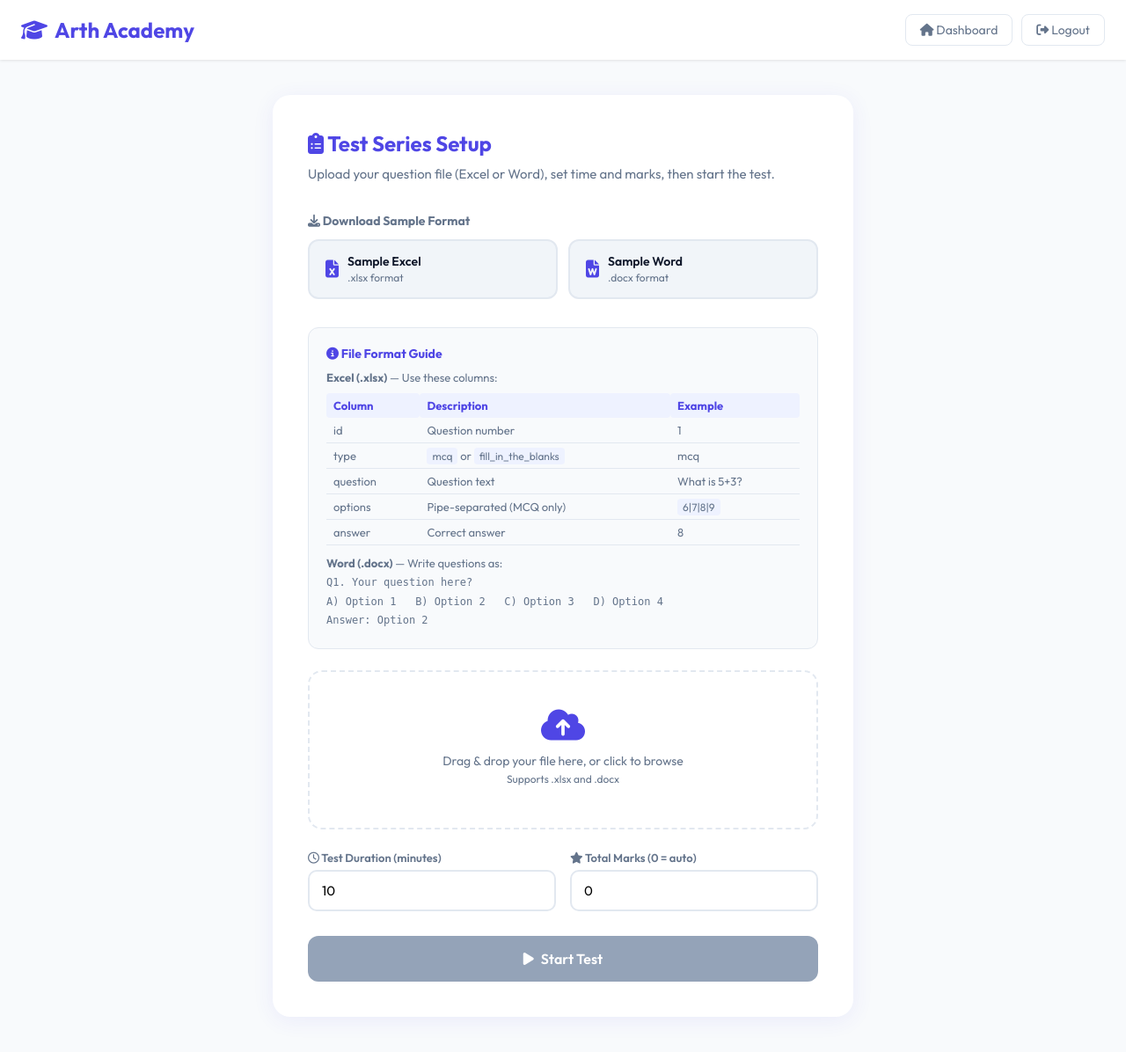
After one commit to shubham-cfd01/test_generator, a Flask app: template templates/series/setup.html in a window 1280 px wide. The commit adds this page. Shown: the whole page at 88% size. Run offline with Flask 3, Linux system fonts and the light colour scheme; the template is opened without the code that fills it, so the values that code supplies are empty.

Commit message:
Upgrade Test Series - file upload, custom timer/marks, sample downloads
Made-with: Cursor

```diff
--- a/app.py
+++ b/app.py
@@ -1373,21 +1373,111 @@ def generator_home():
 
 
 # ─── TEST SERIES ROUTES ─────────────────────────────────
-def load_questions_from_excel():
-    try:
-        xl_path = os.path.join(os.path.dirname(__file__), 'data', 'questions.xlsx')
-        df = pd.read_excel(xl_path)
-        df = df.fillna('')
-        questions_list = df.to_dict('records')
-        for q in questions_list:
-            if q['type'] == 'mcq' and q['options']:
-                q['options'] = [opt.strip() for opt in str(q['options']).split('|')]
-            else:
-                q['options'] = []
-        return questions_list
-    except Exception as e:
-        print(f"Error loading Excel file: {e}")
-        return []
+# In-memory store for uploaded test sessions
+test_sessions = {}
+
+
+def parse_questions_from_excel(file_stream):
+    df = pd.read_excel(file_stream)
+    df.columns = [c.strip().lower() for c in df.columns]
+    df = df.fillna('')
+    questions = []
+    for i, row in df.iterrows():
+        q = {
+            'id': int(row.get('id', i + 1)),
+            'type': str(row.get('type', 'mcq')).strip().lower(),
+            'question': str(row.get('question', '')),
+            'answer': str(row.get('answer', '')),
+            'options': []
+        }
+        opts = str(row.get('options', ''))
+        if q['type'] == 'mcq' and opts:
+            q['options'] = [o.strip() for o in opts.split('|')]
+        questions.append(q)
+    return questions
+
+
+def parse_questions_from_docx(file_stream):
+    from docx import Document
+    doc = Document(file_stream)
+    questions = []
+    q_id = 0
+    current_q = None
+
+    for para in doc.paragraphs:
+        text = para.text.strip()
+        if not text:
+            continue
+        style_name = (para.style.name or '').lower()
+
+        if text.lower().startswith('q') and ('.' in text[:5] or ')' in text[:5]):
+            if current_q:
+                questions.append(current_q)
+            q_id += 1
+            q_text = _re.sub(r'^[Qq]\d+[\.\)]\s*', '', text).strip()
+            current_q = {'id': q_id, 'type': 'fill_in_the_blanks', 'question': q_text, 'options': [], 'answer': ''}
+
+        elif text.lower().startswith('answer:') or text.lower().startswith('ans:'):
+            if current_q:
+                ans = _re.sub(r'^(?:answer|ans)\s*:\s*', '', text, flags=_re.IGNORECASE).strip()
+                current_q['answer'] = ans
+
+        elif text.lower().startswith(('a)', 'b)', 'c)', 'd)', 'a.', 'b.', 'c.', 'd.')):
+            if current_q:
+                current_q['type'] = 'mcq'
+                opt_text = _re.sub(r'^[a-dA-D][\.\)]\s*', '', text).strip()
+                current_q['options'].append(opt_text)
+
+        elif current_q and not current_q['question']:
+            current_q['question'] = text
+
+    if current_q:
+        questions.append(current_q)
+    return questions
+
+
+def generate_sample_excel():
+    data = [
+        {"id": 1, "type": "mcq", "question": "Which of the following is a rational number?", "options": "√2|π|0|√3", "answer": "0"},
+        {"id": 2, "type": "mcq", "question": "What is the square of 15?", "options": "225|255|125|325", "answer": "225"},
+        {"id": 3, "type": "mcq", "question": "If 3x + 5 = 20, what is the value of x?", "options": "3|5|15|4", "answer": "5"},
+        {"id": 4, "type": "fill_in_the_blanks", "question": "The cube root of 512 is ____.", "options": "", "answer": "8"},
+        {"id": 5, "type": "fill_in_the_blanks", "question": "The reciprocal of -3/4 is ____.", "options": "", "answer": "-4/3"},
+    ]
+    df = pd.DataFrame(data)
+    buf = BytesIO()
+    df.to_excel(buf, index=False)
+    buf.seek(0)
+    return buf
+
+
+def generate_sample_docx():
+    from docx import Document
+    doc = Document()
+    doc.add_heading('Sample Test Questions', level=1)
+    doc.add_paragraph('Format: Start each question with Q1. Q2. etc.\n'
+                      'Add options as A) B) C) D) on separate lines.\n'
+                      'Write Answer: on a separate line.\n')
+    doc.add_paragraph('Q1. Which of the following is a rational number?')
+    doc.add_paragraph('A) √2')
+    doc.add_paragraph('B) π')
+    doc.add_paragraph('C) 0')
+    doc.add_paragraph('D) √3')
+    doc.add_paragraph('Answer: 0')
+    doc.add_paragraph('')
+    doc.add_paragraph('Q2. What is the square of 15?')
+    doc.add_paragraph('A) 225')
+    doc.add_paragraph('B) 255')
+    doc.add_paragraph('C) 125')
+    doc.add_paragraph('D) 325')
+    doc.add_paragraph('Answer: 225')
+    doc.add_paragraph('')
+    doc.add_paragraph('Q3. The cube root of 512 is ____.')
+    doc.add_paragraph('Answer: 8')
+    buf = BytesIO()
+    doc.save(buf)
+    buf.seek(0)
+    return buf
 
 
 @app.route('/series')
@@ -1395,15 +1485,76 @@ def load_questions_from_excel():
 def series_home():
     if not user_has_product('series'):
         return render_template('no_access.html', product='Test Series'), 403
-    questions_data = load_questions_from_excel()
-    return render_template('series/index.html', questions=questions_data)
-
-
-@app.route('/series/submit', methods=['POST'])
+    return render_template('series/setup.html')
+
+
+@app.route('/series/sample/excel')
 @login_required
-def series_submit():
+def series_sample_excel():
+    buf = generate_sample_excel()
+    return send_file(buf, as_attachment=True, download_name='sample_questions.xlsx', mimetype='application/vnd.openxmlformats-officedocument.spreadsheetml.sheet')
+
+
+@app.route('/series/sample/word')
+@login_required
+def series_sample_word():
+    buf = generate_sample_docx()
+    return send_file(buf, as_attachment=True, download_name='sample_questions.docx', mimetype='application/vnd.openxmlformats-officedocument.wordprocessingml.document')
+
+
+@app.route('/series/start', methods=['POST'])
+@login_required
+def series_start():
+    if 'file' not in request.files:
+        return jsonify({"error": "No file uploaded"}), 400
+    file = request.files['file']
+    filename = file.filename.lower()
+    timer_mins = int(request.form.get('timer', 10))
+    total_marks = int(request.form.get('marks', 0))
+
     try:
-        questions_data = load_questions_from_excel()
+        if filename.endswith('.xlsx') or filename.endswith('.xls'):
+            questions = parse_questions_from_excel(file)
+        elif filename.endswith('.docx'):
+            questions = parse_questions_from_docx(file)
+        else:
+            return jsonify({"error": "Unsupported file format. Upload .xlsx or .docx"}), 400
+    except Exception as e:
+        return jsonify({"error": f"Failed to parse file: {str(e)}"}), 400
+
+    if not questions:
+        return jsonify({"error": "No questions found in the file. Check the format."}), 400
+
+    test_id = str(uuid.uuid4())
+    test_sessions[test_id] = {
+        'questions': questions,
+        'timer': timer_mins,
+        'marks': total_marks,
+    }
+    return jsonify({"test_id": test_id})
+
+
+@app.route('/series/test/<test_id>')
+@login_required
+def series_test(test_id):
+    ts = test_sessions.get(test_id)
+    if not ts:
+        return "Test not found or expired.", 404
+    return render_template('series/index.html',
+                           questions=ts['questions'],
+                           timer=ts['timer'],
+                           marks=ts['marks'],
+                           test_id=test_id)
+
+
+@app.route('/series/submit/<test_id>', methods=['POST'])
+@login_required
+def series_submit(test_id):
+    ts = test_sessions.get(test_id)
+    if not ts:
+        return jsonify({"error": "Test session expired."}), 404
+    try:
+        questions_data = ts['questions']
         user_answers = request.get_json()
         score = 0
         total_questions = len(questions_data)
@@ -1421,29 +1572,41 @@ def series_submit():
                 "correct_answer": q['answer'],
                 "user_answer": user_answers.get(q_id, "")
             })
+        marks_per_q = ts['marks'] / total_questions if ts['marks'] and total_questions else 0
+        total_scored = round(score * marks_per_q, 1) if ts['marks'] else score
         return jsonify({
             "score": score,
             "total": total_questions,
             "percentage": round((score / total_questions) * 100, 2) if total_questions else 0,
-            "results": results
+            "results": results,
+            "marks_scored": total_scored,
+            "marks_total": ts['marks']
         })
     except Exception as e:
         return jsonify({"error": str(e)}), 400
 
 
-@app.route('/series/download_test')
+@app.route('/series/download_test/<test_id>')
 @login_required
-def series_download():
-    questions_data = load_questions_from_excel()
+def series_download(test_id):
+    ts = test_sessions.get(test_id)
+    if not ts:
+        return "Test not found.", 404
+    questions_data = ts['questions']
     buffer = BytesIO()
     p = canvas.Canvas(buffer, pagesize=letter)
     width, height = letter
     p.setFont("Helvetica-Bold", 18)
-    p.drawString(200, height - 50, "Arth Academy - Class 8 Math Test")
+    p.drawString(200, height - 50, "Arth Academy - Math Test")
     p.setFont("Helvetica", 12)
     p.drawString(50, height - 80, "Name: ________________________")
-    p.drawString(400, height - 80, "Date: _____________")
-    y = height - 120
+    p.drawString(350, height - 80, "Date: _____________")
+    if ts['marks']:
+        p.drawString(50, height - 100, f"Total Marks: {ts['marks']}")
+        p.drawString(350, height - 100, f"Time: {ts['timer']} minutes")
+        y = height - 130
+    else:
+        y = height - 110
     for i, q in enumerate(questions_data, 1):
         if y < 100:
             p.showPage()
@@ -1453,11 +1616,10 @@ def series_download():
         y -= 25
         p.setFont("Helvetica", 12)
         if q['type'] == 'mcq':
-            options = q['options']
             labels = ["A)", "B)", "C)", "D)"]
             opt_x = 70
-            for j in range(min(len(options), 4)):
-                p.drawString(opt_x, y, f"{labels[j]} {options[j]}")
+            for j in range(min(len(q['options']), 4)):
+                p.drawString(opt_x, y, f"{labels[j]} {q['options'][j]}")
                 opt_x += 120
             y -= 30
         else:
@@ -1465,7 +1627,7 @@ def series_download():
     p.showPage()
     p.save()
     buffer.seek(0)
-    return send_file(buffer, as_attachment=True, download_name='Arth_Academy_Math_Test.pdf', mimetype='application/pdf')
+    return send_file(buffer, as_attachment=True, download_name='Arth_Academy_Test.pdf', mimetype='application/pdf')
 
 
 @app.route('/login', methods=['GET', 'POST'])
--- a/requirements.txt
+++ b/requirements.txt
@@ -6,3 +6,4 @@ matplotlib
 numpy
 pandas
 openpyxl
+python-docx
--- /dev/null
+++ b/templates/series/setup.html
@@ -0,0 +1,220 @@
+<!DOCTYPE html>
+<html lang="en">
+<head>
+    <meta charset="UTF-8">
+    <meta name="viewport" content="width=device-width, initial-scale=1.0">
+    <title>Test Series Setup - Arth Academy</title>
+    <link href="https://fonts.googleapis.com/css2?family=Outfit:wght@300;400;600;700&display=swap" rel="stylesheet">
+    <link rel="stylesheet" href="https://cdnjs.cloudflare.com/ajax/libs/font-awesome/6.4.0/css/all.min.css">
+    <style>
+        :root { --primary:#4F46E5; --primary-light:#6366F1; --primary-dark:#4338CA; --bg:#F8FAFC; --text:#0F172A; --muted:#64748B; --border:#E2E8F0; --success:#10B981; }
+        * { margin:0; padding:0; box-sizing:border-box; font-family:'Outfit',sans-serif; }
+        body { background:var(--bg); color:var(--text); min-height:100vh; }
+        .header {
+            background:white; box-shadow:0 1px 3px rgba(0,0,0,0.1); padding:16px 24px;
+            display:flex; justify-content:space-between; align-items:center;
+        }
+        .logo { font-size:24px; font-weight:700; color:var(--primary); display:flex; align-items:center; gap:8px; }
+        .nav-links { display:flex; gap:10px; }
+        .nav-links a {
+            color:var(--muted); text-decoration:none; font-size:14px;
+            padding:8px 16px; border:1px solid var(--border); border-radius:8px;
+        }
+        .nav-links a:hover { background:#f1f5f9; }
+
+        .container { max-width:700px; margin:40px auto; padding:0 20px; }
+        .card {
+            background:white; border-radius:20px; padding:40px;
+            box-shadow:0 4px 24px rgba(79,70,229,0.08);
+        }
+        .card h2 { font-size:24px; margin-bottom:8px; color:var(--primary); }
+        .card .desc { color:var(--muted); font-size:15px; margin-bottom:32px; line-height:1.6; }
+
+        .samples {
+            display:grid; grid-template-columns:1fr 1fr; gap:12px; margin-bottom:32px;
+        }
+        .sample-btn {
+            display:flex; align-items:center; gap:10px; padding:14px 18px;
+            background:#F1F5F9; border:2px solid var(--border); border-radius:12px;
+            text-decoration:none; color:var(--text); font-weight:600; font-size:14px;
+            transition:all 0.2s;
+        }
+        .sample-btn:hover { border-color:var(--primary); background:#EEF2FF; }
+        .sample-btn i { font-size:20px; color:var(--primary); }
+        .sample-btn .sub { font-size:12px; color:var(--muted); font-weight:400; }
+
+        .upload-area {
+            border:2px dashed var(--border); border-radius:16px; padding:40px;
+            text-align:center; cursor:pointer; transition:all 0.2s; margin-bottom:24px;
+            position:relative;
+        }
+        .upload-area:hover, .upload-area.dragover { border-color:var(--primary); background:#EEF2FF; }
+        .upload-area i { font-size:40px; color:var(--primary); margin-bottom:12px; }
+        .upload-area p { color:var(--muted); font-size:14px; }
+        .upload-area .filename { color:var(--success); font-weight:600; font-size:15px; margin-top:8px; }
+        .upload-area input { position:absolute; inset:0; opacity:0; cursor:pointer; }
+
+        .settings { display:grid; grid-template-columns:1fr 1fr; gap:16px; margin-bottom:28px; }
+        .field label { display:block; font-size:13px; font-weight:600; color:var(--muted); margin-bottom:6px; }
+        .field input, .field select {
+            width:100%; padding:12px 14px; border:2px solid var(--border); border-radius:10px;
+            font-size:15px; font-family:'Outfit',sans-serif; outline:none; transition:border 0.2s;
+        }
+        .field input:focus, .field select:focus { border-color:var(--primary); }
+
+        .start-btn {
+            width:100%; padding:16px; background:var(--primary); color:white; border:none;
+            border-radius:12px; font-size:16px; font-weight:600; cursor:pointer;
+            font-family:'Outfit',sans-serif; transition:background 0.2s; display:flex;
+            align-items:center; justify-content:center; gap:8px;
+        }
+        .start-btn:hover { background:var(--primary-dark); }
+        .start-btn:disabled { background:#94A3B8; cursor:not-allowed; }
+
+        .error-msg {
+            background:#FEF2F2; color:#DC2626; padding:12px; border-radius:8px;
+            margin-bottom:16px; font-size:14px; display:none;
+        }
+
+        .format-guide {
+            background:#F8FAFC; border:1px solid var(--border); border-radius:12px;
+            padding:20px; margin-bottom:24px;
+        }
+        .format-guide h4 { font-size:14px; color:var(--primary); margin-bottom:10px; }
+        .format-guide table { width:100%; font-size:13px; border-collapse:collapse; }
+        .format-guide th { text-align:left; padding:6px 8px; background:#EEF2FF; color:var(--primary); border-radius:4px; }
+        .format-guide td { padding:6px 8px; color:var(--muted); border-bottom:1px solid var(--border); }
+        .format-guide code { background:#EEF2FF; padding:2px 6px; border-radius:4px; font-size:12px; }
+
+        @media (max-width:600px) { .samples, .settings { grid-template-columns:1fr; } }
+    </style>
+</head>
+<body>
+    <header class="header">
+        <div class="logo"><i class="fa-solid fa-graduation-cap"></i> Arth Academy</div>
+        <div class="nav-links">
+            <a href="{{ url_for('dashboard') }}"><i class="fa-solid fa-house"></i> Dashboard</a>
+            <a href="{{ url_for('logout') }}"><i class="fa-solid fa-right-from-bracket"></i> Logout</a>
+        </div>
+    </header>
+
+    <div class="container">
+        <div class="card">
+            <h2><i class="fa-solid fa-clipboard-list"></i> Test Series Setup</h2>
+            <p class="desc">Upload your question file (Excel or Word), set time and marks, then start the test.</p>
+
+            <h4 style="font-size:14px;color:var(--muted);margin-bottom:12px;"><i class="fa-solid fa-download"></i> Download Sample Format</h4>
+            <div class="samples">
+                <a href="{{ url_for('series_sample_excel') }}" class="sample-btn">
+                    <i class="fa-solid fa-file-excel"></i>
+                    <div>Sample Excel<br><span class="sub">.xlsx format</span></div>
+                </a>
+                <a href="{{ url_for('series_sample_word') }}" class="sample-btn">
+                    <i class="fa-solid fa-file-word"></i>
+                    <div>Sample Word<br><span class="sub">.docx format</span></div>
+                </a>
+            </div>
+
+            <div class="format-guide">
+                <h4><i class="fa-solid fa-circle-info"></i> File Format Guide</h4>
+                <p style="font-size:13px;color:var(--muted);margin-bottom:10px;"><strong>Excel (.xlsx)</strong> — Use these columns:</p>
+                <table>
+                    <tr><th>Column</th><th>Description</th><th>Example</th></tr>
+                    <tr><td>id</td><td>Question number</td><td>1</td></tr>
+                    <tr><td>type</td><td><code>mcq</code> or <code>fill_in_the_blanks</code></td><td>mcq</td></tr>
+                    <tr><td>question</td><td>Question text</td><td>What is 5+3?</td></tr>
+                    <tr><td>options</td><td>Pipe-separated (MCQ only)</td><td><code>6|7|8|9</code></td></tr>
+                    <tr><td>answer</td><td>Correct answer</td><td>8</td></tr>
+                </table>
+                <p style="font-size:13px;color:var(--muted);margin-top:12px;"><strong>Word (.docx)</strong> — Write questions as:</p>
+                <p style="font-size:12px;color:var(--muted);font-family:monospace;line-height:1.8;margin-top:4px;">
+                    Q1. Your question here?<br>
+                    A) Option 1 &nbsp; B) Option 2 &nbsp; C) Option 3 &nbsp; D) Option 4<br>
+                    Answer: Option 2
+                </p>
+            </div>
+
+            <div id="error-msg" class="error-msg"></div>
+
+            <div class="upload-area" id="upload-area">
+                <i class="fa-solid fa-cloud-arrow-up"></i>
+                <p>Drag & drop your file here, or click to browse</p>
+                <p style="font-size:12px;margin-top:4px;">Supports .xlsx and .docx</p>
+                <div class="filename" id="filename"></div>
+                <input type="file" id="file-input" accept=".xlsx,.xls,.docx">
+            </div>
+
+            <div class="settings">
+                <div class="field">
+                    <label><i class="fa-regular fa-clock"></i> Test Duration (minutes)</label>
+                    <input type="number" id="timer" value="10" min="1" max="180">
+                </div>
+                <div class="field">
+                    <label><i class="fa-solid fa-star"></i> Total Marks (0 = auto)</label>
+                    <input type="number" id="marks" value="0" min="0" max="500">
+                </div>
+            </div>
+
+            <button class="start-btn" id="start-btn" disabled onclick="startTest()">
+                <i class="fa-solid fa-play"></i> Start Test
+            </button>
+        </div>
+    </div>
+
+    <script>
+        const fileInput = document.getElementById('file-input');
+        const uploadArea = document.getElementById('upload-area');
+        const filenameDiv = document.getElementById('filename');
+        const startBtn = document.getElementById('start-btn');
+        const errorMsg = document.getElementById('error-msg');
+
+        fileInput.addEventListener('change', () => {
+            if (fileInput.files.length > 0) {
+                filenameDiv.textContent = fileInput.files[0].name;
+                startBtn.disabled = false;
+            }
+        });
+
+        uploadArea.addEventListener('dragover', (e) => { e.preventDefault(); uploadArea.classList.add('dragover'); });
+        uploadArea.addEventListener('dragleave', () => uploadArea.classList.remove('dragover'));
+        uploadArea.addEventListener('drop', (e) => {
+            e.preventDefault();
+            uploadArea.classList.remove('dragover');
+            if (e.dataTransfer.files.length > 0) {
+                fileInput.files = e.dataTransfer.files;
+                filenameDiv.textContent = e.dataTransfer.files[0].name;
+                startBtn.disabled = false;
+            }
+        });
+
+        async function startTest() {
+            errorMsg.style.display = 'none';
+            startBtn.disabled = true;
+            startBtn.innerHTML = '<i class="fa-solid fa-spinner fa-spin"></i> Processing...';
+
+            const formData = new FormData();
+            formData.append('file', fileInput.files[0]);
+            formData.append('timer', document.getElementById('timer').value);
+            formData.append('marks', document.getElementById('marks').value);
+
+            try {
+                const res = await fetch('/series/start', { method: 'POST', body: formData });
+                const data = await res.json();
+                if (res.ok) {
+                    window.location.href = '/series/test/' + data.test_id;
+                } else {
+                    errorMsg.textContent = data.error;
+                    errorMsg.style.display = 'block';
+                    startBtn.disabled = false;
+                    startBtn.innerHTML = '<i class="fa-solid fa-play"></i> Start Test';
+                }
+            } catch (e) {
+                errorMsg.textContent = 'Network error. Try again.';
+                errorMsg.style.display = 'block';
+                startBtn.disabled = false;
+                startBtn.innerHTML = '<i class="fa-solid fa-play"></i> Start Test';
+            }
+        }
+    </script>
+</body>
+</html>
```
Also changed, not shown: static/js/series.js (+9 -3 lines), templates/series/index.html (+23 -7 lines).
